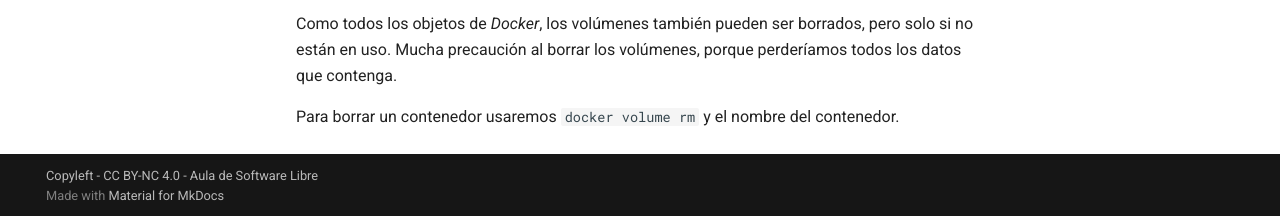
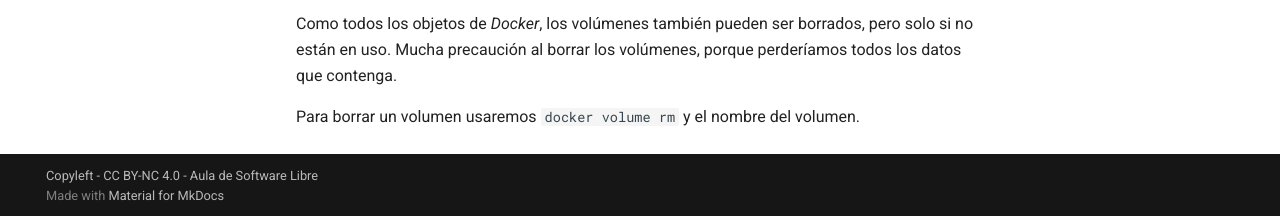
Before and after one commit to aulasoftwarelibre/taller-de-docker, an MkDocs documentation site: the page built from docs/data.md, in a window 1280 px wide and 900 px high, scrolled down 996 px. Shown: the part 681-897 px from the top of the window. Built offline with MkDocs 1.6.1 and Material for MkDocs 9.7.7, drawn with Linux system fonts in a browser that asks for light colours; comment, search, counter and statistics services are not loaded.

Commit message:
Update data.md
Error de algunas palabras.

```diff
--- a/docs/data.md
+++ b/docs/data.md
@@ -50,4 +50,4 @@ Los volumenes se crean en un directorio del sistema y no es recomendable acceder
 
 Como todos los objetos de _Docker_, los volúmenes también pueden ser borrados, pero solo si no están en uso. Mucha precaución al borrar los volúmenes, porque perderíamos todos los datos que contenga.
 
-Para borrar un contenedor usaremos `docker volume rm` y el nombre del contenedor.
+Para borrar un volumen usaremos `docker volume rm` y el nombre del volumen.
```
